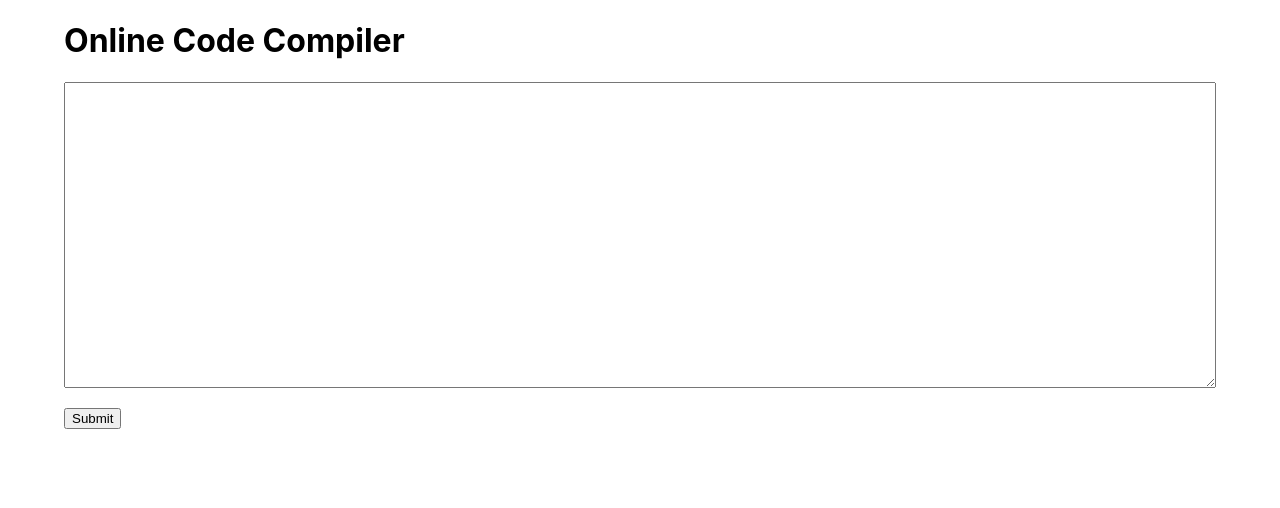
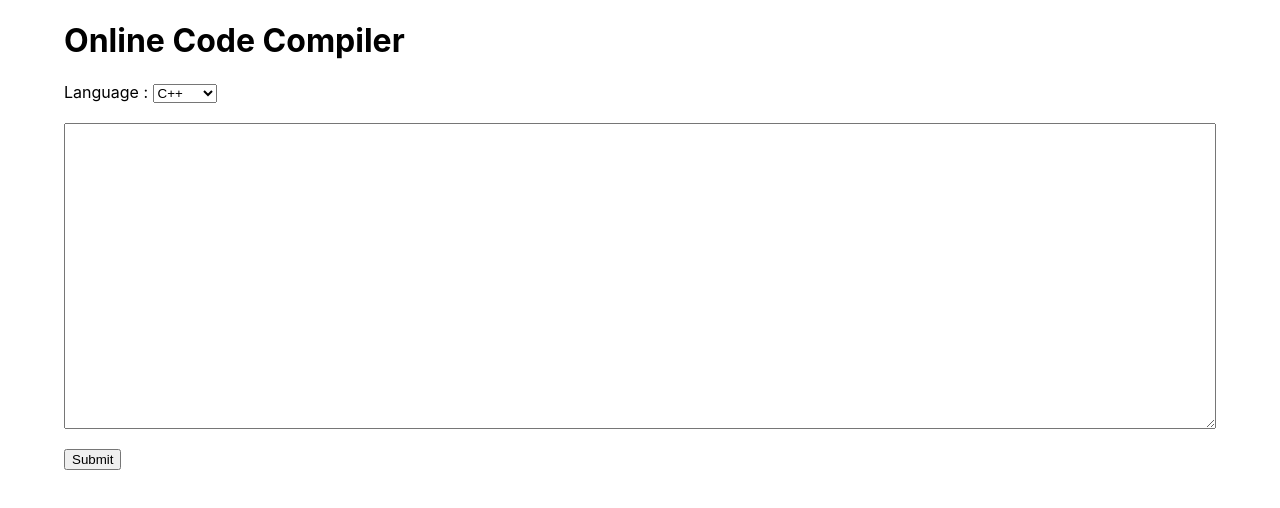
Before and after one commit to Imran-Khan-YRT/onlineJudge, a React (Create React App) app in the folder client/: page / in a window 1280 px wide. Shown: the top 508 px of the page. Built offline with nearby package versions, Linux system fonts and the light colour scheme; the HTML template or start-up script is replaced by a standard one.

Commit message:
add multi lang Ui part

```diff
--- a/client/src/App.js
+++ b/client/src/App.js
@@ -5,6 +5,7 @@ import './App.css';
 function App() {
   const [code, setCode] = useState("");
   const [output, setOutput] = useState("");
+  const [language, setLanguage] = useState("cpp")
   const handleSubmit = async () => {
     const payload = {
       language: "cpp",
@@ -23,6 +24,19 @@ function App() {
   return (
     <div className="App">
       <h1>Online Code Compiler</h1>
+      <div>
+        <label>Language : </label>
+        <select
+          value={language}
+          onChange={(e) => {
+            setLanguage(e.target.value);
+          }}
+        >
+          <option value="cpp">C++</option>
+          <option value="py">Python</option>
+        </select>
+      </div>
+      <br />
       <textarea rows={20} value={code} onChange={(e) => { setCode(e.target.value) }}></textarea>
       <br />
       <button className='submit_btn' onClick={handleSubmit}>Submit</button>
```
